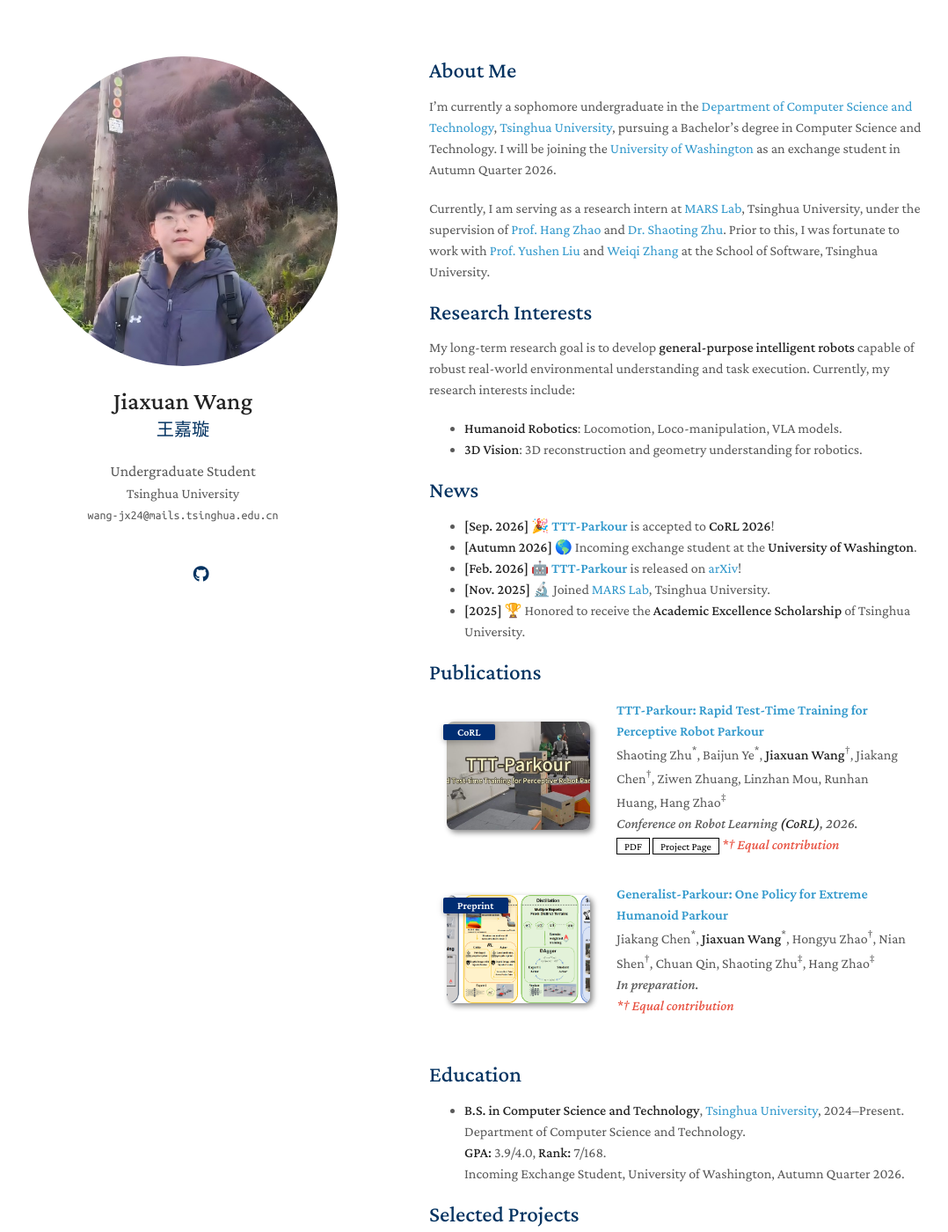
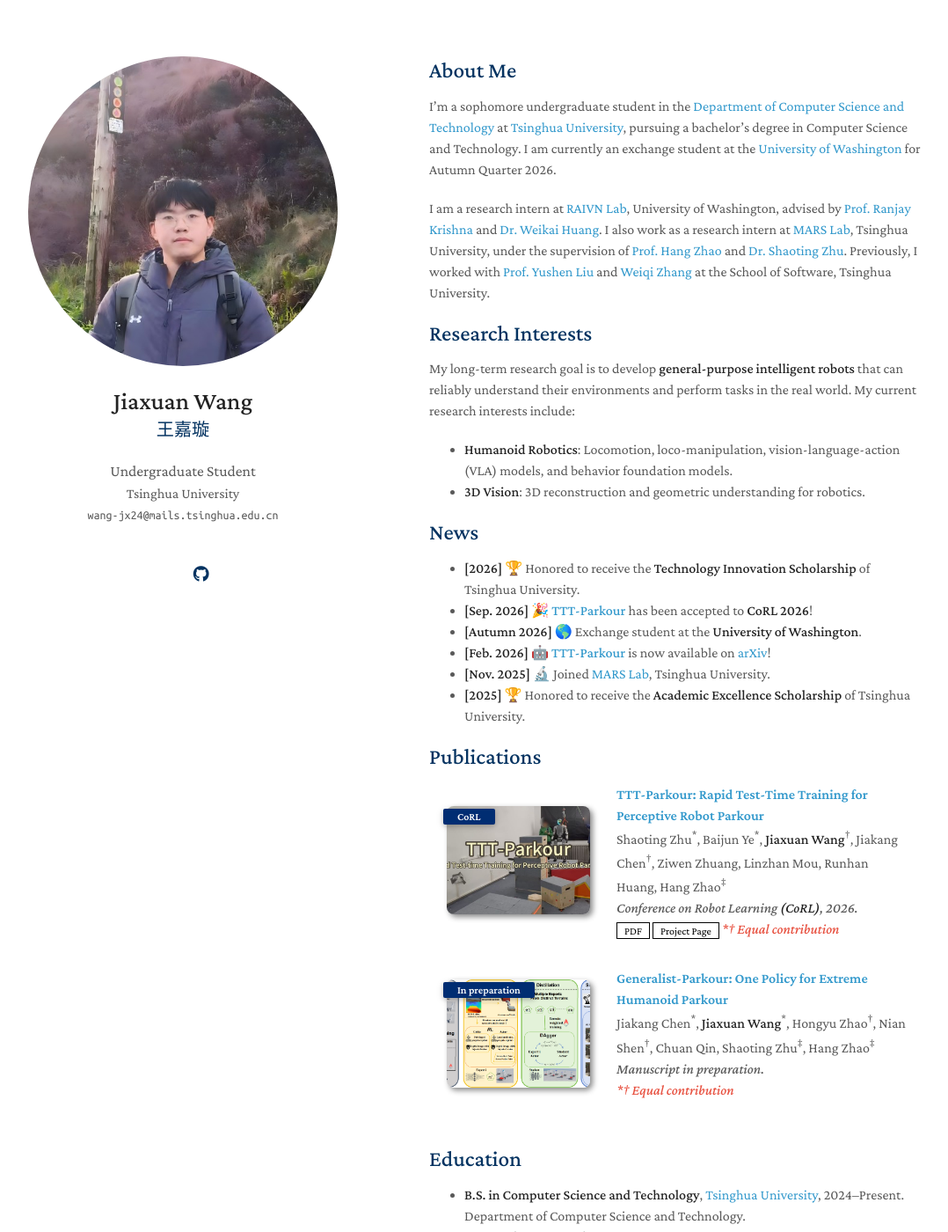
Before and after one commit to JiaxuanWang-th/JiaxuanWang-th.github.io, a Jekyll site: the page built from index.md, in a window 1280 px wide and 1400 px high. Shown: the whole window at 88% size, without its empty margins (112-1190 px from the left). Built offline with Jekyll 4.4.1, drawn with Linux system fonts in a browser that asks for light colours; a style sheet for code colours, icons or effects is not loaded; our own code applies the rules of GitHub Pages for plain Markdown files; some of the changed text lies outside the part shown.

Commit message:
Feat: Info Updated

```diff
--- a/_data/publications.yml
+++ b/_data/publications.yml
@@ -12,8 +12,8 @@ main:
   - title: "Generalist-Parkour: One Policy for Extreme Humanoid Parkour"
     authors: Jiakang Chen<sup>*</sup>, <strong>Jiaxuan Wang</strong><sup>*</sup>, Hongyu Zhao<sup>†</sup>, Nian Shen<sup>†</sup>, Chuan Qin, Shaoting Zhu<sup>‡</sup>, Hang Zhao<sup>‡</sup>
     notes: "*† Equal contribution"
-    conference_short: Preprint
-    conference: In preparation.
+    conference_short: In preparation
+    conference: Manuscript in preparation.
     image: ./assets/img/generalist_parkour_teaser.png
 
 # 示例字段：
--- a/index.md
+++ b/index.md
@@ -4,22 +4,23 @@ layout: homepage
 
 ## About Me
 
-I'm currently a sophomore undergraduate in the [Department of Computer Science and Technology](https://www.cs.tsinghua.edu.cn/en/), [Tsinghua University](https://www.tsinghua.edu.cn/en/), pursuing a Bachelor's degree in Computer Science and Technology. I will be joining the [University of Washington](https://www.washington.edu/) as an exchange student in Autumn Quarter 2026.
+I'm a sophomore undergraduate student in the [Department of Computer Science and Technology](https://www.cs.tsinghua.edu.cn/en/) at [Tsinghua University](https://www.tsinghua.edu.cn/en/), pursuing a bachelor's degree in Computer Science and Technology. I am currently an exchange student at the [University of Washington](https://www.washington.edu/) for Autumn Quarter 2026.
 
-Currently, I am serving as a research intern at [MARS Lab](http://group.iiis.tsinghua.edu.cn/~marslab/), Tsinghua University, under the supervision of [Prof. Hang Zhao](https://hangzhaomit.github.io/) and [Dr. Shaoting Zhu](https://shaotingzhu.github.io/). Prior to this, I was fortunate to work with [Prof. Yushen Liu](https://yushen-liu.github.io/) and [Weiqi Zhang](https://scholar.google.com/citations?user=sp3zrnYAAAAJ&hl=zh-CN) at the School of Software, Tsinghua University.
+I am a research intern at [RAIVN Lab](https://raivn.cs.washington.edu/), University of Washington, advised by [Prof. Ranjay Krishna](https://ranjaykrishna.com/index.html) and [Dr. Weikai Huang](https://weikaih04.github.io/). I also work as a research intern at [MARS Lab](http://group.iiis.tsinghua.edu.cn/~marslab/), Tsinghua University, under the supervision of [Prof. Hang Zhao](https://hangzhaomit.github.io/) and [Dr. Shaoting Zhu](https://shaotingzhu.github.io/). Previously, I worked with [Prof. Yushen Liu](https://yushen-liu.github.io/) and [Weiqi Zhang](https://scholar.google.com/citations?user=sp3zrnYAAAAJ&hl=zh-CN) at the School of Software, Tsinghua University.
 
 ## Research Interests
 
-My long-term research goal is to develop **general-purpose intelligent robots** capable of robust real-world environmental understanding and task execution. Currently, my research interests include:
+My long-term research goal is to develop **general-purpose intelligent robots** that can reliably understand their environments and perform tasks in the real world. My current research interests include:
 
-- **Humanoid Robotics**: Locomotion, Loco-manipulation, VLA models.
-- **3D Vision**: 3D reconstruction and geometry understanding for robotics.
+- **Humanoid Robotics**: Locomotion, loco-manipulation, vision-language-action (VLA) models, and behavior foundation models.
+- **3D Vision**: 3D reconstruction and geometric understanding for robotics.
 
 ## News
 
-- **[Sep. 2026]** 🎉 <b>[TTT-Parkour](https://ttt-parkour.github.io)</b> is accepted to **CoRL 2026**!
-- **[Autumn 2026]** 🌎 Incoming exchange student at the **University of Washington**.
-- **[Feb. 2026]** 🤖 <b>[TTT-Parkour](https://ttt-parkour.github.io)</b> is released on [arXiv](https://arxiv.org/abs/2602.02331)!
+- **[2026]** 🏆 Honored to receive the **Technology Innovation Scholarship** of Tsinghua University.
+- **[Sep. 2026]** 🎉 **[TTT-Parkour](https://ttt-parkour.github.io)** has been accepted to **CoRL 2026**!
+- **[Autumn 2026]** 🌎 Exchange student at the **University of Washington**.
+- **[Feb. 2026]** 🤖 **[TTT-Parkour](https://ttt-parkour.github.io)** is now available on [arXiv](https://arxiv.org/abs/2602.02331)!
 - **[Nov. 2025]** 🔬 Joined [MARS Lab](http://group.iiis.tsinghua.edu.cn/~marslab/), Tsinghua University.
 - **[2025]** 🏆 Honored to receive the **Academic Excellence Scholarship** of Tsinghua University.
 
@@ -30,19 +31,24 @@ My long-term research goal is to develop **general-purpose intelligent robots**
 - **B.S. in Computer Science and Technology**, [Tsinghua University](https://www.tsinghua.edu.cn/en/), 2024–Present.
   Department of Computer Science and Technology.
   **GPA:** 3.9/4.0, **Rank:** 7/168.
-  Incoming Exchange Student, University of Washington, Autumn Quarter 2026.
+  Exchange Student, University of Washington, Autumn Quarter 2026.
 
 ## Selected Projects
 
 - **[TTT-Parkour](https://ttt-parkour.github.io)** · CoRL 2026 · [arXiv](https://arxiv.org/abs/2602.02331)
   Rapid test-time training for perceptive humanoid parkour over complex terrains. Hands-on experience with the Unitree G1 robot.
 
-- **Gen-Parkour**  · Preprint · In preparation
-  Specialize-then-consolidate: distill per-course experts into one generalist humanoid parkour policy across dozens of extremely difficult real-world courses.
+- **Gen-Parkour** · Manuscript in preparation
+  A specialize-then-consolidate approach that distills per-course experts into a generalist humanoid parkour policy for challenging courses.
 
 ## Experience
 
 ### Academic / Research
+
+- **[UW RAIVN Lab](https://raivn.cs.washington.edu/), University of Washington**
+  **Research Intern**: Sep. 2026 – Present.
+  _Topics_: Humanoid behavior foundation models, VLA models.
+  **Advisors**: [Prof. Ranjay Krishna](https://ranjaykrishna.com/index.html), [Dr. Weikai Huang](https://weikaih04.github.io/).
 
 - **[MARS Lab](http://group.iiis.tsinghua.edu.cn/~marslab/), Tsinghua University**
   **Research Intern** (Humanoid Robot Locomotion): Nov. 2025 – Present.
@@ -56,13 +62,15 @@ My long-term research goal is to develop **general-purpose intelligent robots**
 
 ## Honors & Awards
 
+- **[2026]** Honored to be nominated as a reviewer for 2026 CORL Sim2Real2Field Workshop
+- **[2026]** Technology Innovation Scholarship, Tsinghua University.
 - **[2025]** Academic Excellence Scholarship, Tsinghua University.
 
-## Miscs
+## Miscellaneous
 
-- **Languages:** English (TOEFL iBT Revised: Official Band 5.0, raw score 21/24), Mandarin (Native).
+- **Languages:** English (TOEFL iBT: 5.0/6.0), Mandarin (native).
 - **Programming & Tools:** Python, C++, PyTorch, Bash, Git, LaTeX.
-- **Libraries & Simulation:** MeshLab, CloudCompare, Blender, Isaac Lab, InstinctLab.
+- **3D Tools & Simulation:** MeshLab, CloudCompare, Blender, Isaac Lab, InstinctLab.
 
 ## Gallery
 
@@ -81,11 +89,11 @@ A few photos I've taken along the way.
     </div>
     <div class="gallery-item">
       <img class="gallery-img" src="./assets/img/tsinghua.jpg" alt="Tsinghua">
-      <div class="gallery-caption">Tsinghua, Beijing — playground under sunset after rain · Apr. 2026</div>
+      <div class="gallery-caption">Tsinghua, Beijing — playground at sunset after rain · Apr. 2026</div>
     </div>
     <div class="gallery-item">
       <img class="gallery-img" src="./assets/img/AltarofEarth.jpg" alt="Ditan">
-      <div class="gallery-caption">Ditan, Beijing — Ocean of Ditan, Shi Tiesheng wrote · Mar. 2026</div>
+      <div class="gallery-caption">Ditan, Beijing — remembering Shi Tiesheng · Mar. 2026</div>
     </div>
     <div class="gallery-item">
       <img class="gallery-img" src="./assets/img/lattern.jpg" alt="Xi'an City Wall">
@@ -93,35 +101,35 @@ A few photos I've taken along the way.
     </div>
     <div class="gallery-item">
       <img class="gallery-img" src="./assets/img/howth.jpg" alt="Howth">
-      <div class="gallery-caption">Howth, Ireland — Fáilte go Binn Éadair  · Jan. 2026</div>
+      <div class="gallery-caption">Howth, Ireland — Fáilte go Binn Éadair · Jan. 2026</div>
     </div>
     <div class="gallery-item">
       <img class="gallery-img" src="./assets/img/kensingtongarden.jpg" alt="Kensington Gardens">
       <div class="gallery-caption">Kensington Gardens, England · Jan. 2026</div>
     </div>
     <div class="gallery-item">
-      <img class="gallery-img" src="./assets/img/firework.jpg" alt="Firework on an aircraft carrier">
-      <div class="gallery-caption">Tianjin, China - huge Tiananmen‑patterned fireworks over an aircraft carrier · Oct. 2025</div>
+      <img class="gallery-img" src="./assets/img/firework.jpg" alt="Fireworks over an aircraft carrier">
+      <div class="gallery-caption">Tianjin, China — Tiananmen-patterned fireworks over an aircraft carrier · Oct. 2025</div>
     </div>
     <div class="gallery-item">
       <img class="gallery-img" src="./assets/img/donglingshan.jpg" alt="Mount Dongling">
-      <div class="gallery-caption">Zhangjiakou, China - Early‑autumn mountain ranges· Sep. 2025</div>
+      <div class="gallery-caption">Zhangjiakou, China — mountain ranges in early autumn · Sep. 2025</div>
     </div>
     <div class="gallery-item">
-      <img class="gallery-img" src="./assets/img/chengdu.jpg" alt="Laojun Mountain Golden Summit">
-      <div class="gallery-caption">Laojun Mountain, Luoyang - Golden Hall built atop a 2217‑meter‑high mountain peak · Aug. 2025</div>
+      <img class="gallery-img" src="./assets/img/laojunshan.jpg" alt="Laojun Mountain Golden Summit">
+      <div class="gallery-caption">Laojun Mountain, Luoyang — golden halls atop the mountain · Aug. 2025</div>
     </div>
     <div class="gallery-item">
-      <img class="gallery-img" src="./assets/img/laojunshan.jpg" alt="Laojunshan">
-      <div class="gallery-caption">Sanxingdui, Chengdu - 3100‑year‑old bronze relic of the Ancient‑Shu Culture · Jun. 2025</div>
+      <img class="gallery-img" src="./assets/img/chengdu.jpg" alt="Bronze sacred tree at Sanxingdui">
+      <div class="gallery-caption">Sanxingdui — bronze sacred tree from the ancient Shu culture · Jun. 2025</div>
     </div>
     <div class="gallery-item">
       <img class="gallery-img" src="./assets/img/dalian.jpg" alt="Qixian Ridge">
-      <div class="gallery-caption">Qixian Ridge, Dalian - Coastal forest park overlooking the Yellow Sea · May. 2025</div>
+      <div class="gallery-caption">Qixian Ridge, Dalian — coastal forest park overlooking the Yellow Sea · May 2025</div>
     </div>
     <div class="gallery-item">
       <img class="gallery-img" src="./assets/img/greatwall.jpg" alt="Shuiguan Great Wall">
-      <div class="gallery-caption">Yanqing, Beijing - Ming‑dynasty Great Wall built through mountain valley · Oct. 2024</div>
+      <div class="gallery-caption">Yanqing, Beijing — the Ming-dynasty Great Wall winding through a mountain valley · Oct. 2024</div>
     </div>
     <div class="gallery-side-nav">
       <button class="gallery-btn prev" aria-label="Previous image">
```
